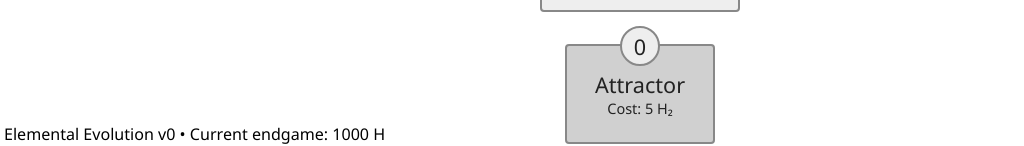
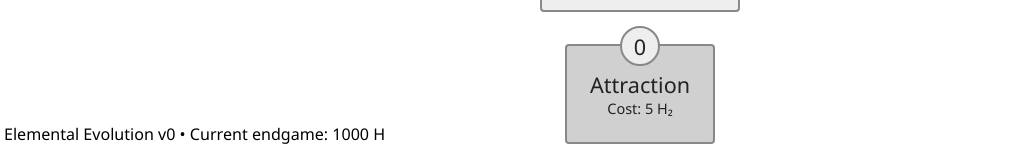
Before and after one commit to WoodStuff/Elemental-Evolution, a Vue app: page / in a window 1280 px wide. Shown: the part 651-797 px from the top of the page, without its empty margins (0-1024 px from the left). Built offline with nearby package versions, Linux system fonts and the light colour scheme.

Commit message:
rename attraction upgrade

```diff
--- a/src/components/dihydrogen/DihydrogenTab.vue
+++ b/src/components/dihydrogen/DihydrogenTab.vue
@@ -4,9 +4,9 @@ import { Upgrade } from '../../composables/useUpgrade.ts';
 import UpgradeButton from '../hydrogen/UpgradeButton.vue';
 import CombineButton from './CombineButton.vue';
 
-const { dihydrogen, upAttractor } = useHydrogen();
+const { dihydrogen, upAttraction } = useHydrogen();
 
-const upgrades: Upgrade[] = [upAttractor];
+const upgrades: Upgrade[] = [upAttraction];
 </script>
 
 <template>
--- a/src/composables/useHydrogen.ts
+++ b/src/composables/useHydrogen.ts
@@ -23,7 +23,7 @@ const upCooldown = useUpgrade("Cooldown", amount, n => Math.round(Math.pow(1.6,
 
 // Dihydrogen
 const dihydrogen = ref(0);
-const upAttractor = useUpgrade("Attractor", dihydrogen, n => Math.round(Math.pow(2, n) * 5));
+const upAttraction = useUpgrade("Attraction", dihydrogen, n => Math.round(Math.pow(2, n) * 5));
 
 // Actions
 function gain(n: number) {
@@ -63,7 +63,7 @@ export function useHydrogen() {
 		upCooldown,
 
 		dihydrogen,
-		upAttractor,
+		upAttraction,
 
 		gain,
 		take,
```
